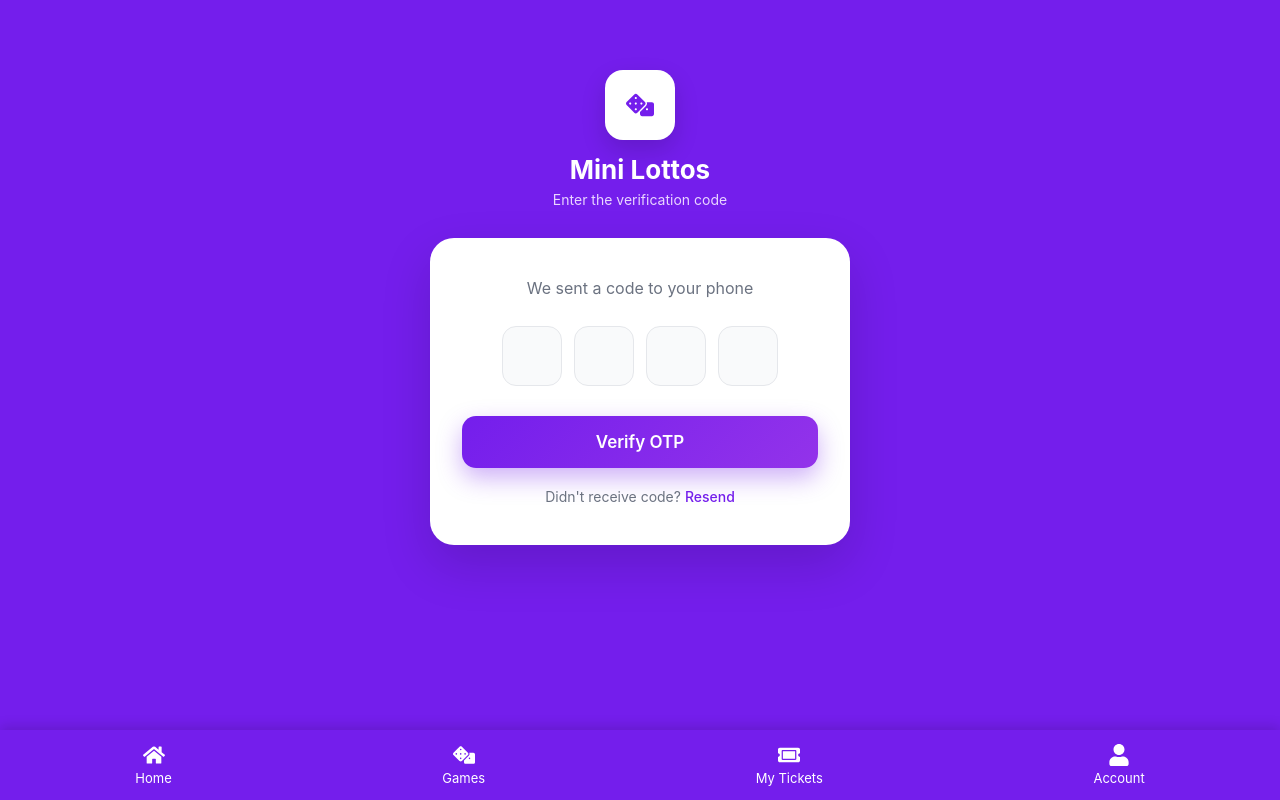
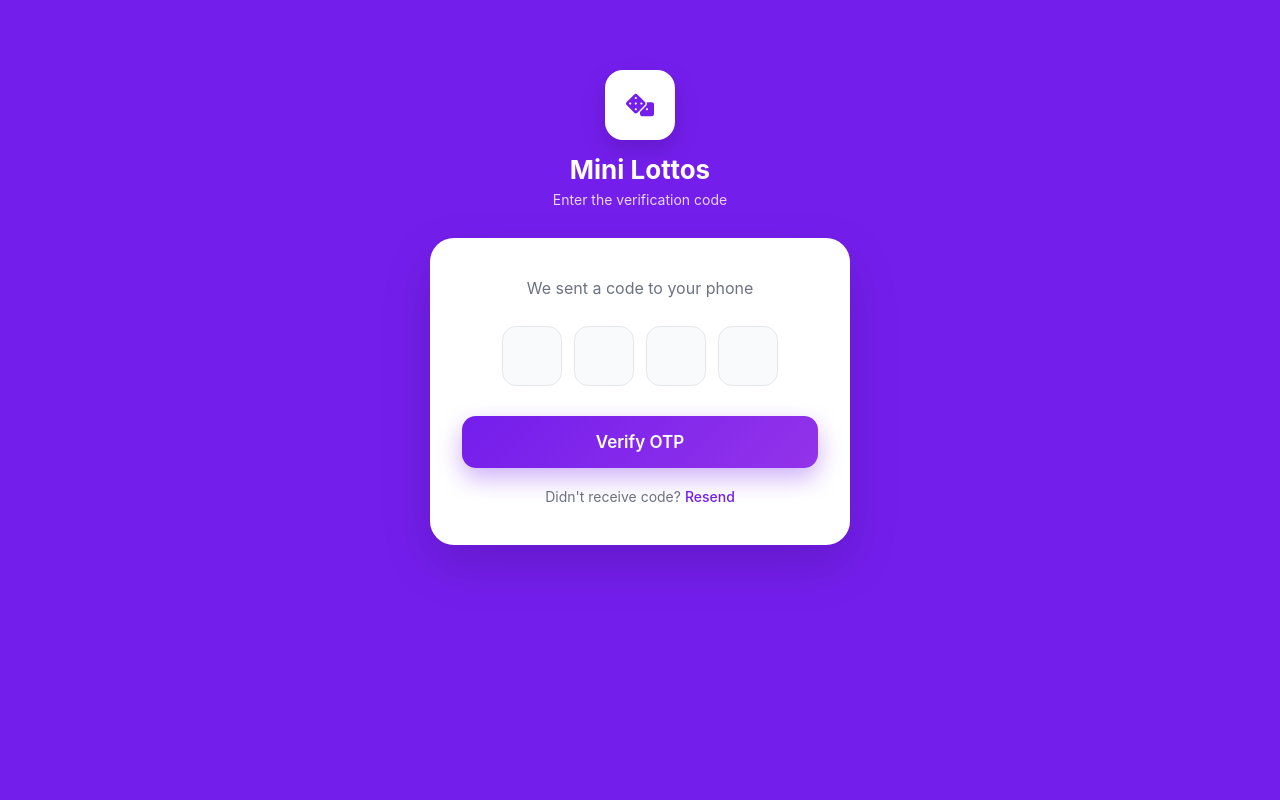
Before and after one commit to reluctant-king/Mini_Lotto_web_app, a React (Vite) app: page /otp in a window 1280 px wide. Built offline with nearby package versions, Linux system fonts and the light colour scheme; grey boxes are pictures that could not be loaded.

Commit message:
hide nav on login and otp

```diff
--- a/src/App.jsx
+++ b/src/App.jsx
@@ -1,4 +1,4 @@
-import { BrowserRouter, Routes, Route } from "react-router-dom";
+import { BrowserRouter, Routes, Route, useLocation } from "react-router-dom";
 import HomePage from "./components/Home/HomePage";
 import Login from "./components/Login/Login";
 import Otp from "./components/Login/Otp";
@@ -9,11 +9,15 @@ import TicketSlider from "./components/Tickets/TicketSlider";
 import WinnerSlider from "./components/Winner Slider/WinnerSlider";
 import { Toaster } from "react-hot-toast";
 
-function App() {
+function Layout() {
+
+  const location = useLocation();
+  const hideLayout = location.pathname === "/login" || location.pathname === "/otp";
+
   return (
-    <BrowserRouter>
+    <>
+      {!hideLayout && <Header />}
 
-      <Header />
       <Toaster position="top-center" />
 
       <Routes>
@@ -26,8 +30,15 @@ function App() {
         <Route path="/winners" element={<WinnerSlider />} />
       </Routes>
 
-      <BottomNav />
+      {!hideLayout && <BottomNav />}
+    </>
+  );
+}
 
+function App() {
+  return (
+    <BrowserRouter>
+      <Layout />
     </BrowserRouter>
   );
 }
```
